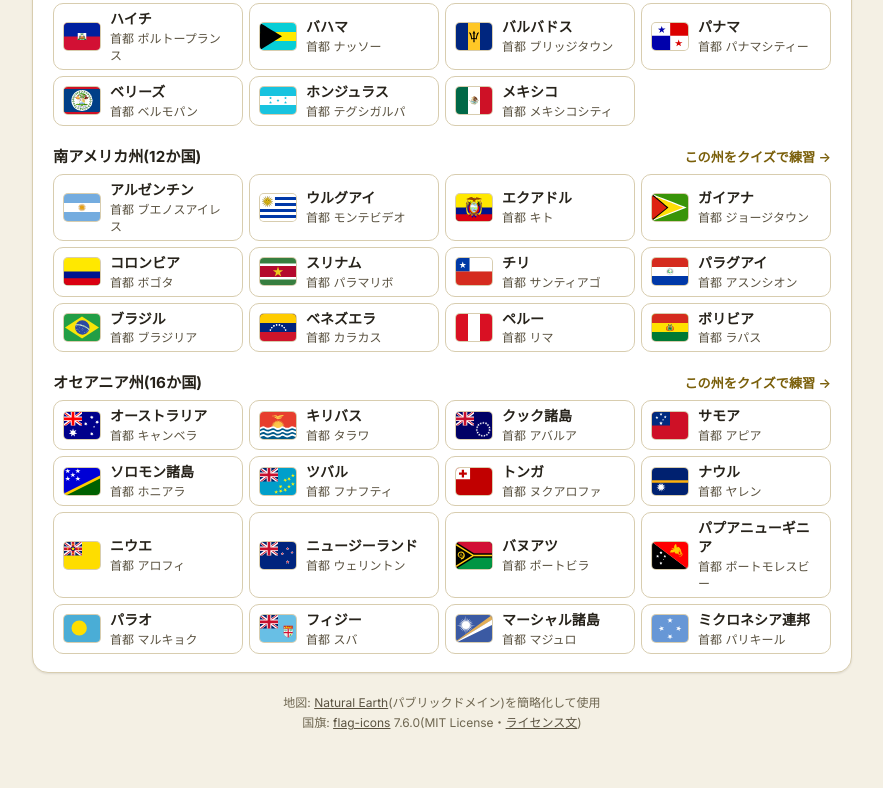
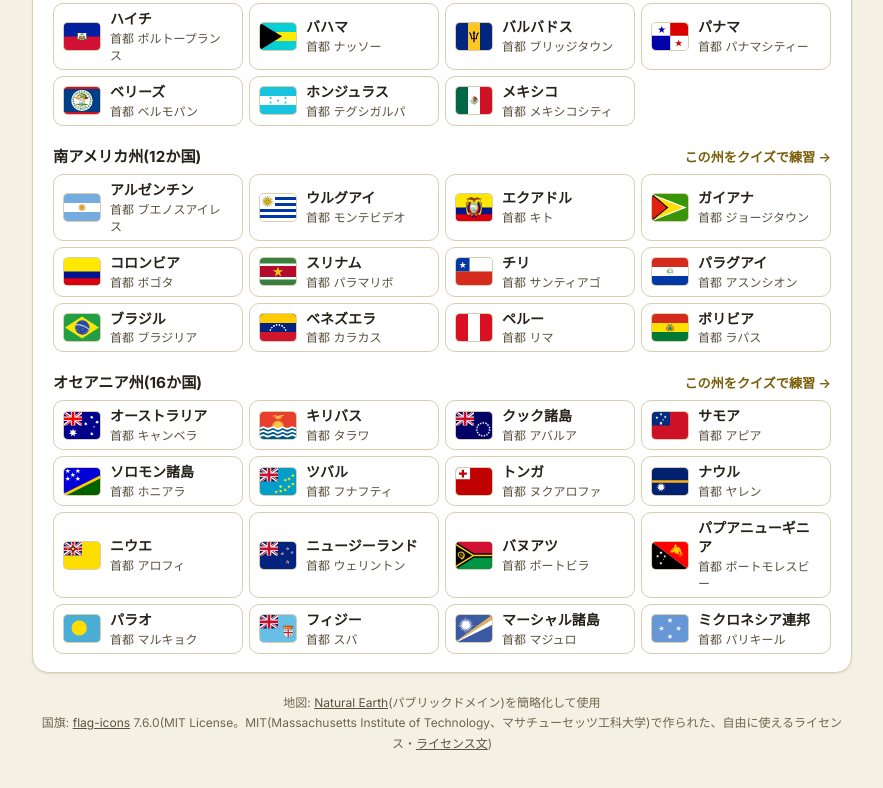
Before and after one commit to InoMiya238/MyApps, a plain HTML site: page study/geography/world-map-dojo/atlas.html in a window 1280 px wide. Shown: the part 3897-4685 px from the top of the page, without its empty margins (198-1081 px from the left). Drawn offline with Linux system fonts and the light colour scheme.

Commit message:
Add files via upload

```diff
--- a/study/geography/world-map-dojo/atlas.html
+++ b/study/geography/world-map-dojo/atlas.html
@@ -310,7 +310,7 @@
 
   <footer class="credits">
     <p>地図: <a href="https://www.naturalearthdata.com/" target="_blank" rel="noopener">Natural Earth</a>(パブリックドメイン)を簡略化して使用</p>
-    <p>国旗: <a href="https://github.com/lipis/flag-icons" target="_blank" rel="noopener">flag-icons</a> 7.6.0(MIT License・<a href="flags/LICENSE">ライセンス文</a>)</p>
+    <p>国旗: <a href="https://github.com/lipis/flag-icons" target="_blank" rel="noopener">flag-icons</a> 7.6.0(MIT License。MIT(Massachusetts Institute of Technology、マサチューセッツ工科大学)で作られた、自由に使えるライセンス・<a href="flags/LICENSE">ライセンス文</a>)</p>
   </footer>
 </div>
 
```
Also changed, not shown: study/geography/world-map-dojo/index.html (+1 -1 lines).
